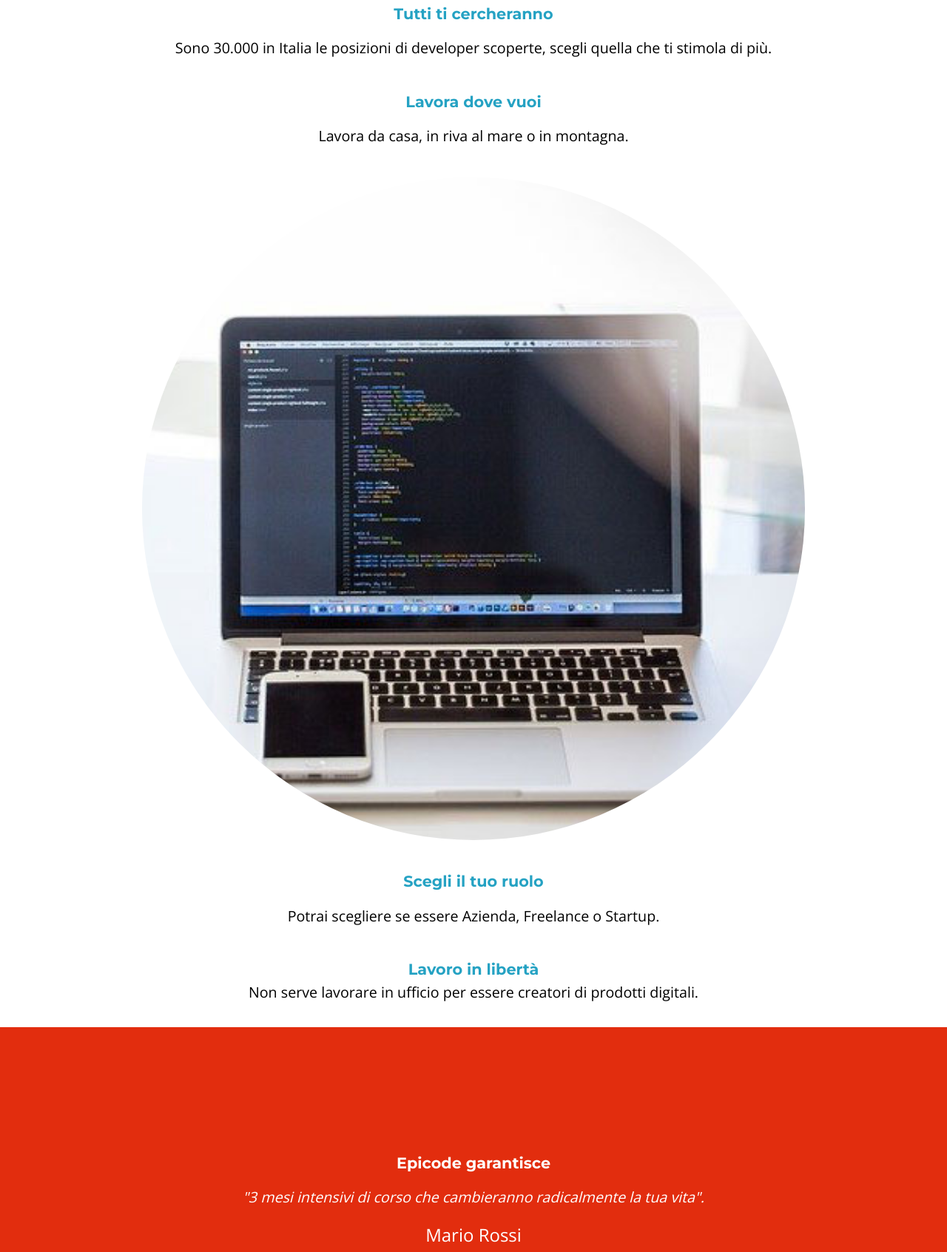
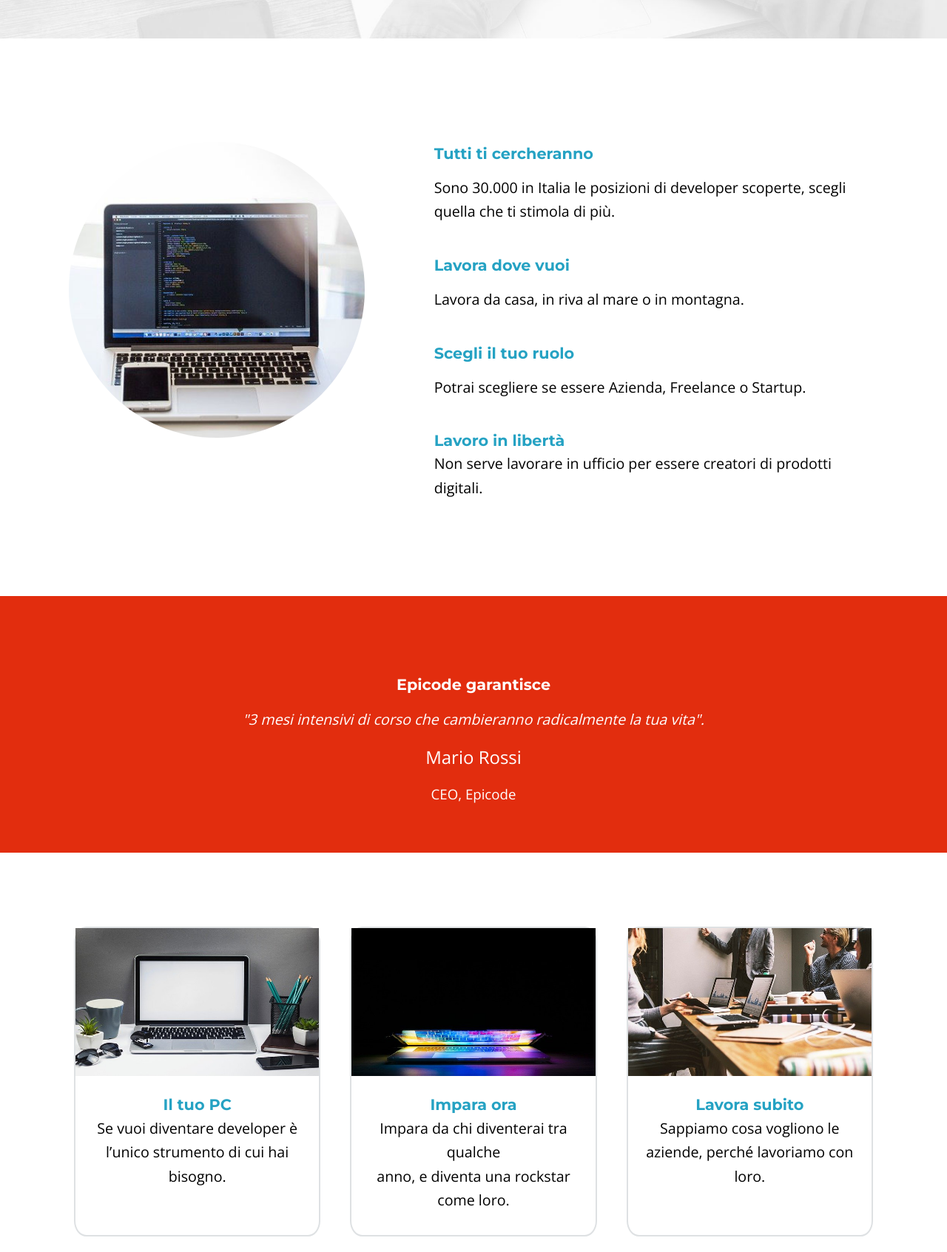
Before and after one commit to chiaramarti/S1-L5, a plain HTML site: page index.html in a window 1280 px wide. Shown: the part 535-2228 px from the top of the page at 74% size. Drawn offline with nearby package versions, Linux system fonts and the light colour scheme; a web font is replaced by a local one.

Commit message:
desktop (media queries)

```diff
--- a/assets/css/style.css
+++ b/assets/css/style.css
@@ -62,11 +62,6 @@ header{
     text-align: center;
 }
 
-
-li{
-    text-align: center;
-}
-
 /*MAIN*/
 main{
     width: 100%;
@@ -127,6 +122,9 @@ img{
 }
 
 /*CARDS*/
+.card-container{
+    margin-bottom: 40px;
+}
 .card{
     border: solid 2px #dee1e3;
     border-radius: 5%;
@@ -145,7 +143,8 @@ img{
 footer{
     background-color: #25a2c3;
     padding: 10%;
-    margin-top: 10%;
+    margin-top: 40px;
+    text-align: center;
 }
 
 ul{
@@ -165,7 +164,6 @@ li{
     border: none;
     color: #25a2c3;
     padding: 1px;
-    text-align: center;
     text-decoration: none;
     font-size: 19px;
     margin: 4px 2px;
@@ -192,8 +190,6 @@ h1{
     color: #25a2c3;
     font-family: 'Montserrat', sans-serif;
     font-weight: bold;
-    text-transform: uppercase;
-    font-weight: 700;
     line-height: 1.5;
     font-size: 2.2em;
 }
@@ -231,3 +227,87 @@ p{
 ul li a{
     color: #c8e7f0;
 }
+
+.main-container-big{ display: none;}
+
+
+@media screen and (min-width: 992px) {
+    h1{
+        margin: 0;
+    }
+
+    .bg-img{
+        padding: 10%;
+    }
+
+    .bg-img p{
+        padding: 0 20%;
+    }
+
+    .main-container-small{
+        display: none;
+    }
+
+    .main-container-big{
+        display: flex;
+        margin: 100px auto;
+    }
+
+    .main-container-big img{
+        width: 400px;
+        height: 400px;
+    }
+
+    .main-container-big .textform, .main-container-big .textform p{
+        text-align: left;
+        margin-left: 0;
+        width: 600px;
+    }
+
+    .quote{
+        padding: 5% 10%;
+    }
+
+    .card{
+        display: inline-block;
+        width: 30vw;
+        margin-top: 0px;
+    }
+
+    img {
+        height: 200px;
+      }
+
+    .card-container{
+        display: flex;
+        margin-top: 30px;
+    }
+
+    .card h3{
+        margin-top: 20px;
+    }
+
+    footer{
+        text-align: start;
+    }
+
+    ul{
+        width: 400px;
+        margin: auto;
+    }
+
+    footer ul li:last-child{
+        text-align: center;
+    }
+}
+
+@media  screen and (min-width: 1200px) {
+    .card-container{
+        margin: auto;
+        margin: 100px 100px 50px;
+    }
+
+    .margin-l{
+        margin-left:40px;
+    }
+}
--- a/index.html
+++ b/index.html
@@ -1,3 +1,4 @@
+<!DOCTYPE html>
 <html lang="it">
   <head>
     <meta charset="UTF-8" />
@@ -19,36 +20,56 @@
     </header>
     <!-- MAIN -->
     <main>
+      <!-- HERO SECTION -->
       <div class="bg-img textform">
-        <h1>
-          Corso Web <br />
-          Developer
-        </h1>
+        <h1>Corso Web Developer</h1>
         <p>
           Smetti di inseguire i titoli, inizia a lavorare. Mentre tutti vogliono arricchire il CV, tu pensa ad
           arricchire le tue competenze.
         </p>
         <button class="btn-custom">Partiamo!</button>
       </div>
-
-      <div class="textform">
+      <!-- EXPLANATION small-->
+      <div class="main-container-small">
+        <section class="textform">
           <h2>Tutti ti cercheranno</h2>
           <p>Sono 30.000 in Italia le posizioni di developer scoperte, scegli quella che ti stimola di più.</p>
 
           <h2>Lavora dove vuoi</h2>
           <p>Lavora da casa, in riva al mare o in montagna.</p>
-      </div>
+        </section>
 
         <img class="center round" src="./assets/images/notebook.jpg" alt="Scrivania con computer" />
 
-      <div class="textform">
+        <section class="textform">
           <h2>Scegli il tuo ruolo</h2>
           <p>Potrai scegliere se essere Azienda, Freelance o Startup.</p>
 
           <h2>Lavoro in libertà</h2>
           <p class="margin-b">Non serve lavorare in ufficio per essere creatori di prodotti digitali.</p>
+        </section>
       </div>
 
+      <!-- EXPLANATION big-->
+      <div class="main-container-big">
+        <img class="center round" src="./assets/images/notebook.jpg" alt="Scrivania con computer" />
+
+        <section class="textform center">
+          <h2>Tutti ti cercheranno</h2>
+          <p>Sono 30.000 in Italia le posizioni di developer scoperte, scegli quella che ti stimola di più.</p>
+
+          <h2>Lavora dove vuoi</h2>
+          <p>Lavora da casa, in riva al mare o in montagna.</p>
+
+          <h2>Scegli il tuo ruolo</h2>
+          <p>Potrai scegliere se essere Azienda, Freelance o Startup.</p>
+
+          <h2>Lavoro in libertà</h2>
+          <p class="margin-b">Non serve lavorare in ufficio per essere creatori di prodotti digitali.</p>
+        </section>
+      </div>
+
+      <!-- QUOTE -->
       <div class="textform quote">
         <h2 class="colorW">Epicode garantisce</h2>
         <p>"3 mesi intensivi di corso che cambieranno radicalmente la tua vita".</p>
@@ -56,14 +77,16 @@
         <p class="t14">CEO, Epicode</p>
       </div>
 
-      <div>
+      <!-- CARDS -->
+      <!-- 1 -->
+      <div class="card-container">
         <div class="textform card">
           <img src="./assets/images/foto1.jpg" alt="foto card 1" />
           <h3>Il tuo PC</h3>
           <p class="margin-b">Se vuoi diventare developer è l’unico strumento di cui hai bisogno.</p>
         </div>
-
-        <div class="textform card">
+        <!-- 2 -->
+        <div class="textform card margin-l">
           <img src="./assets/images/foto2.jpg" alt="foto card 2" />
           <h3>Impara ora</h3>
           <p class="margin-b">
@@ -71,15 +94,13 @@
             anno, e diventa una rockstar come loro.
           </p>
         </div>
-
-        <div class="textform card">
+        <!-- 3 -->
+        <div class="textform card margin-l">
           <img src="./assets/images/foto3.jpg" alt="foto card 3" />
           <h3>Lavora subito</h3>
           <p class="margin-b">Sappiamo cosa vogliono le aziende, perché lavoriamo con loro.</p>
         </div>
       </div>
-      <br />
-      <br />
       <button class="btn-custom center"><ion-icon name="heart"></ion-icon></button>
     </main>
     <footer>
```
Lines whose indentation alone changed are shown as unchanged.
